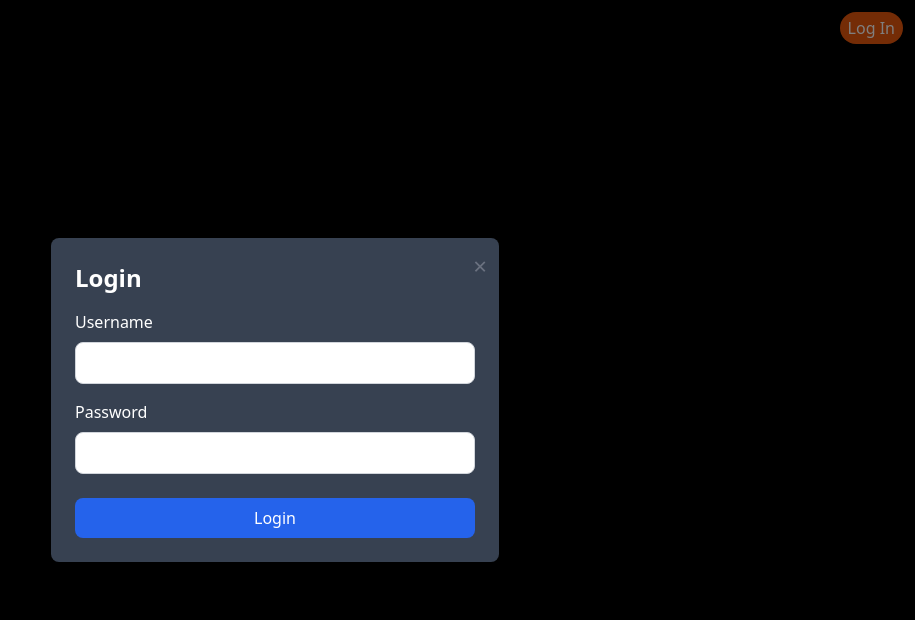
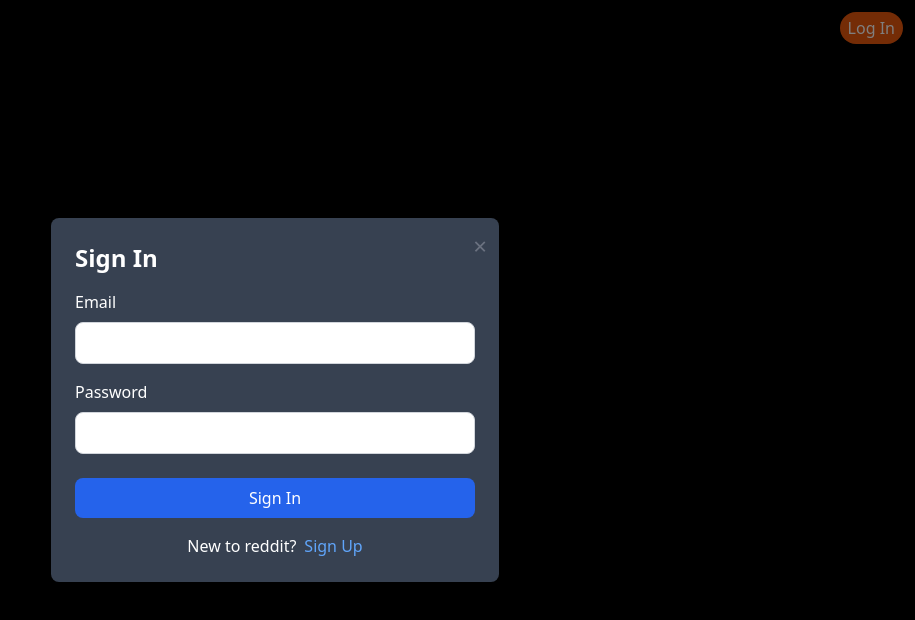
Before and after one commit to kaviraj-j/reddit-clone, a Next.js app in the folder nextjs-web/: page / in a window 1280 px wide. Both pictures are taken after a click on the button "Log In". Shown: the top 620 px of the page, without its empty margins (365-1280 px from the left). Built offline with nearby package versions, Linux system fonts and the light colour scheme.

Commit message:
modified login component to handle signup also

```diff
--- a/nextjs-web/src/app/components/header/login-modal/LoginModal.tsx
+++ b/nextjs-web/src/app/components/header/login-modal/LoginModal.tsx
@@ -1,13 +1,26 @@
-import React from "react";
+"use client";
+import React, { useState } from "react";
 
 type Props = {
   showLoginModal: boolean;
   setShowLoginModal: React.Dispatch<React.SetStateAction<boolean>>;
 };
 
+enum AuthType {
+  SignIn,
+  SignUp,
+}
+
 const LoginModal = ({ showLoginModal, setShowLoginModal }: Props) => {
+  const [authType, setAuthType] = useState<AuthType>(AuthType.SignIn);
   const handleClose = () => {
     setShowLoginModal(false);
+  };
+
+  const toggleAuthType = () => {
+    setAuthType(
+      authType === AuthType.SignIn ? AuthType.SignUp : AuthType.SignIn
+    );
   };
 
   if (!showLoginModal) return null;
@@ -15,7 +28,6 @@ const LoginModal = ({ showLoginModal, setShowLoginModal }: Props) => {
   return (
     <div className="fixed inset-0 flex items-center justify-center bg-black bg-opacity-50">
       <div className="relative bg-gray-700 text-white rounded-lg shadow-lg p-6 w-full max-w-md">
-        {/* Close button */}
         <button
           onClick={handleClose}
           className="absolute top-3 right-3 text-gray-500 hover:text-gray-700 text-2xl"
@@ -23,18 +35,34 @@ const LoginModal = ({ showLoginModal, setShowLoginModal }: Props) => {
           &times;
         </button>
 
-        <h2 className="text-2xl font-semibold mb-4">Login</h2>
+        <h2 className="text-2xl font-semibold mb-4">
+          {authType === AuthType.SignIn ? "Sign In" : "Sign Up"}
+        </h2>
 
-        {/* Form */}
         <form>
-          <div className="mb-4 text-white">
-            <label htmlFor="username" className="block mb-2">
-              Username
+          {authType === AuthType.SignUp && (
+            <div className="mb-4">
+              <label htmlFor="username" className="block mb-2">
+                Username
+              </label>
+              <input
+                type="text"
+                id="username"
+                name="username"
+                className="w-full p-2 border border-gray-300 rounded-lg text-black"
+                required
+              />
+            </div>
+          )}
+
+          <div className="mb-4">
+            <label htmlFor="email" className="block mb-2">
+              Email
             </label>
             <input
-              type="text"
-              id="username"
-              name="username"
+              type="email"
+              id="email"
+              name="email"
               className="w-full p-2 border border-gray-300 rounded-lg text-black"
               required
             />
@@ -55,11 +83,23 @@ const LoginModal = ({ showLoginModal, setShowLoginModal }: Props) => {
 
           <button
             type="submit"
-            className="w-full bg-blue-600 text-white p-2 rounded-lg hover:bg-blue-700"
+            className="w-full bg-blue-600 text-white p-2 rounded-lg hover:bg-blue-700 mb-4"
           >
-            Login
+            {authType === AuthType.SignIn ? "Sign In" : "Sign Up"}
           </button>
         </form>
+
+        <p className="text-center">
+          {authType === AuthType.SignIn
+            ? "New to reddit?"
+            : "Already a redditer?"}
+          <button
+            onClick={toggleAuthType}
+            className="text-blue-400 hover:text-blue-500 ml-2"
+          >
+            {authType === AuthType.SignIn ? "Sign Up" : "Sign In"}
+          </button>
+        </p>
       </div>
     </div>
   );
```
